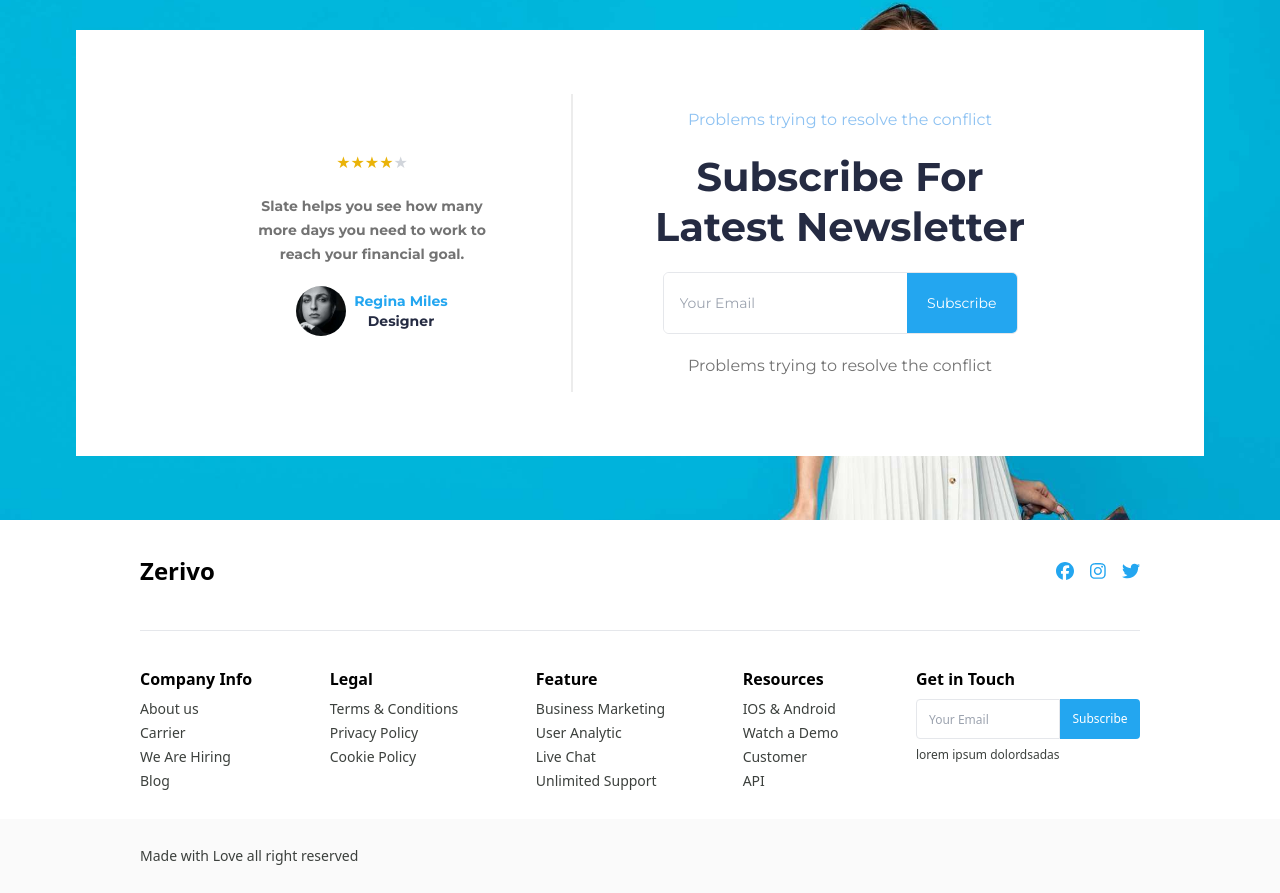
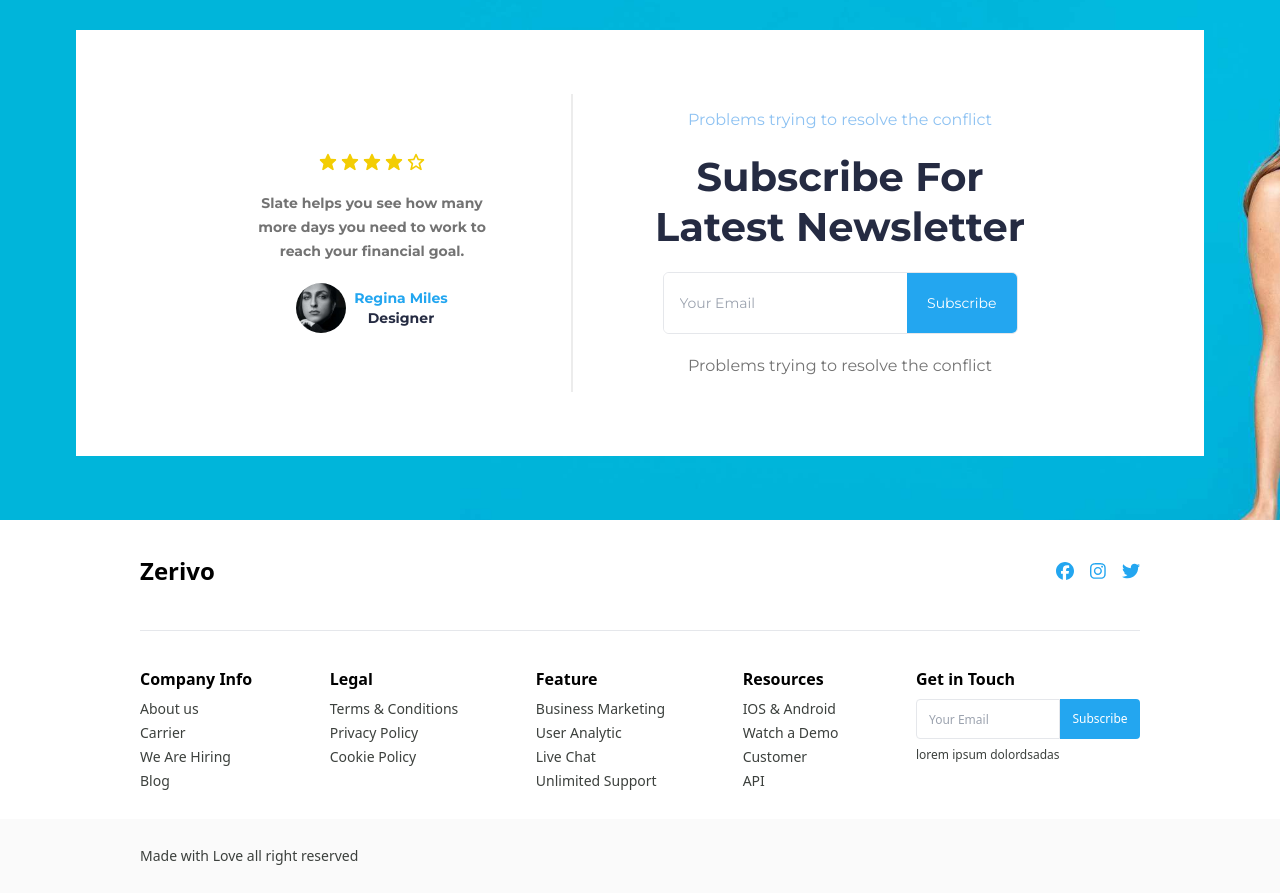
Before and after one commit to Zerivo-Technology/e-commerce-client, a React (Vite) app: page / in a window 1280 px wide. Shown: the part 3664-4557 px from the top of the page. Built offline with nearby package versions, Linux system fonts and the light colour scheme; a web font is replaced by a local one.

Commit message:
fix: replace star icons

```diff
--- a/src/assets/icons/index.ts
+++ b/src/assets/icons/index.ts
@@ -8,3 +8,6 @@ export { default as Brand3 } from './fa-brands-3.png';
 export { default as IconConcrete } from './concrete.svg';
 export { default as IconEasy } from './easy.svg';
 export { default as IconHack } from './hacks.svg';
+
+export { default as starActive } from './star-active.svg';
+export { default as starInactive } from './star-inactive.svg';
--- a/src/pages/user/index.tsx
+++ b/src/pages/user/index.tsx
@@ -11,6 +11,8 @@ import {
   IconHack,
   IconEasy,
   IconConcrete,
+  starActive,
+  starInactive,
 } from '@/assets/icons';
 import {
   producta as productA,
@@ -297,19 +299,19 @@ const PagesUser = () => {
 
       <div className="relative w-full min-h-[554px] bg-[#00b5da] flex overflow-hidden">
         <img
-          className="absolute top-0 left-1/2 transform -translate-x-1/2 w-full h-full object-cover object-right-top"
+          className="absolute top-0 left-[1100px] transform -translate-x-1/2 w-full h-full object-cover object-right-top"
           src={subscribeBG}
           alt="subscribe"
         />
         <div className="absolute inset-0 flex items-center justify-center">
           <div className="bg-white mx-10 flex flex-col md:flex-row gap-5 md:gap-20 py-8 px-4 md:py-16 md:px-24 sm:px-24 w-full max-w-[1128px] justify-center items-center">
             <div className="flex flex-col gap-5 items-center md:items-center xs:items-start ">
-              <div className="flex justify-center mx-auto">
-                <span className="text-yellow-500">&#9733;</span>
-                <span className="text-yellow-500">&#9733;</span>
-                <span className="text-yellow-500">&#9733;</span>
-                <span className="text-yellow-500">&#9733;</span>
-                <span className="text-gray-300">&#9733;</span>
+              <div className="flex justify-center mx-auto flex-row gap-1">
+                <img src={starActive} alt="star" className="w-[18px]" />
+                <img src={starActive} alt="star" className="w-[18px]" />
+                <img src={starActive} alt="star" className="w-[18px]" />
+                <img src={starActive} alt="star" className="w-[18px]" />
+                <img src={starInactive} alt="star" className="w-[18px]" />
               </div>
               <h6 className="font-monserat font-bold max-w-[238px] text-light-text-color xs:text-left md:text-center text-sm leading-[24px]">
                 Slate helps you see how many more days you need to work to reach
```
Also changed, not shown: src/assets/icons/star-active.svg (added), src/assets/icons/star-inactive.svg (added).
